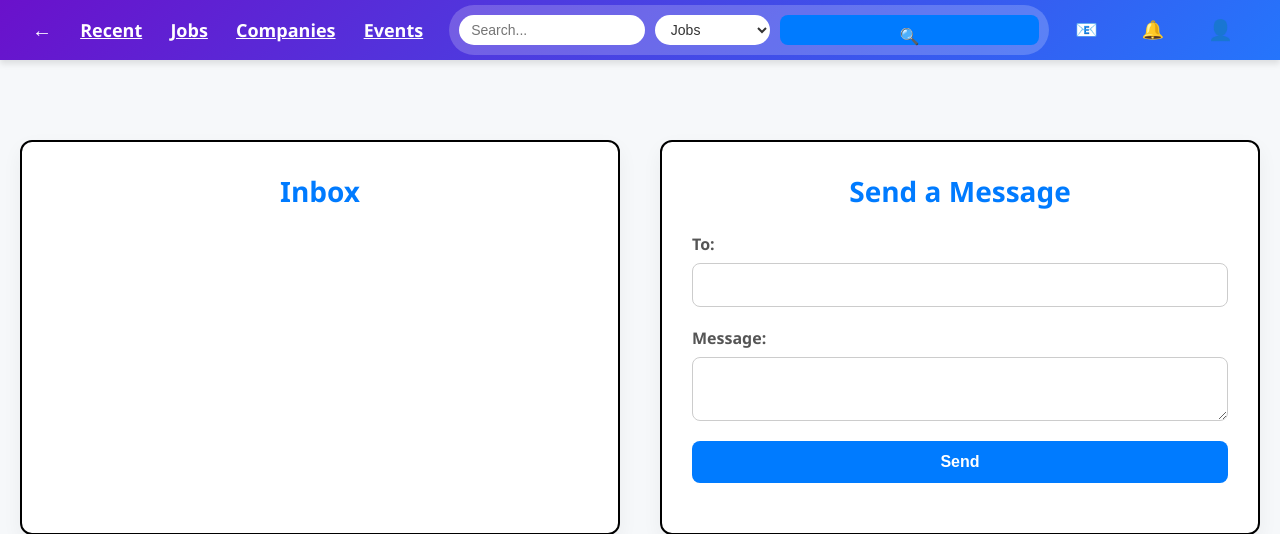
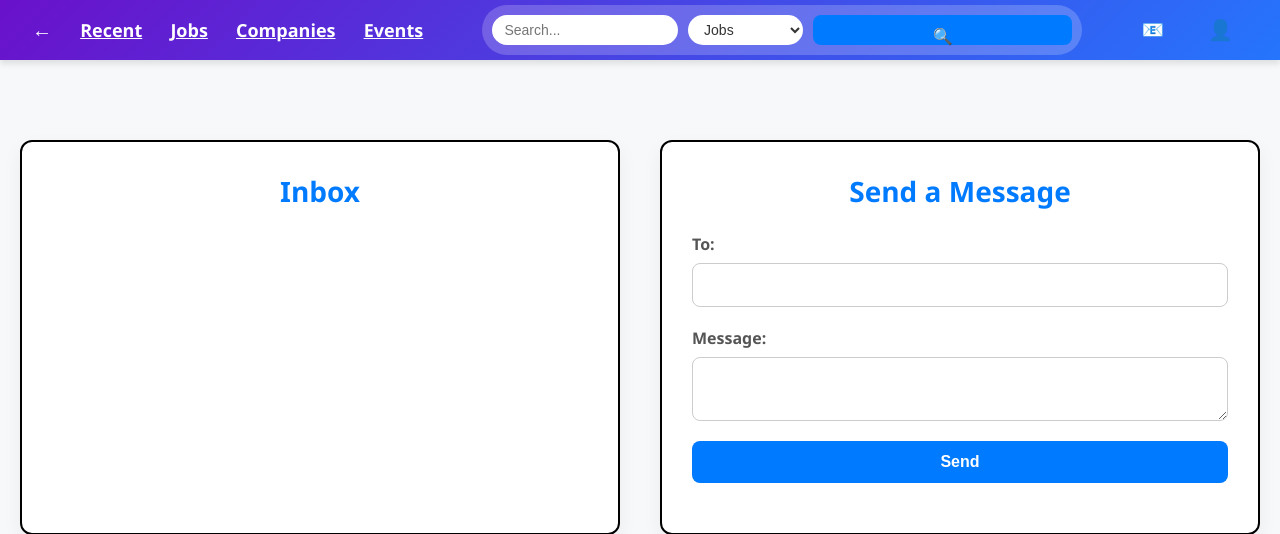
Before and after one commit to SHess02/Xray351, a PHP site: page /Xray351/SH_folder/inbox.php in a window 1280 px wide. Shown: the top 534 px of the page. Run offline with PHP 8.4, Linux system fonts and the light colour scheme; the visitor is signed in with stand-in values (Sample User, id 1); data that the repository does not hold is empty; some libraries are stand-ins or nearby versions.

Commit message:
Updated some nav bar stuff

```diff
--- a/includes/visual/navbar.php
+++ b/includes/visual/navbar.php
@@ -30,7 +30,6 @@ $baseURL = "http://" . $_SERVER['HTTP_HOST'] . "/Xray351";
 		<a href="<?= $baseURL ?>/SH_folder/inbox.php">
 			<button class="nav-btn">📧</button>
 		</a>
-        <button class="nav-btn">🔔</button>
         <div class="profile-dropdown">
             <button class="nav-btn profile-btn">👤</button>
             <div class="dropdown-content">
@@ -172,6 +171,4 @@ $baseURL = "http://" . $_SERVER['HTTP_HOST'] . "/Xray351";
         font-size: 16px;
     }
 }
-
-
 </style>
```
